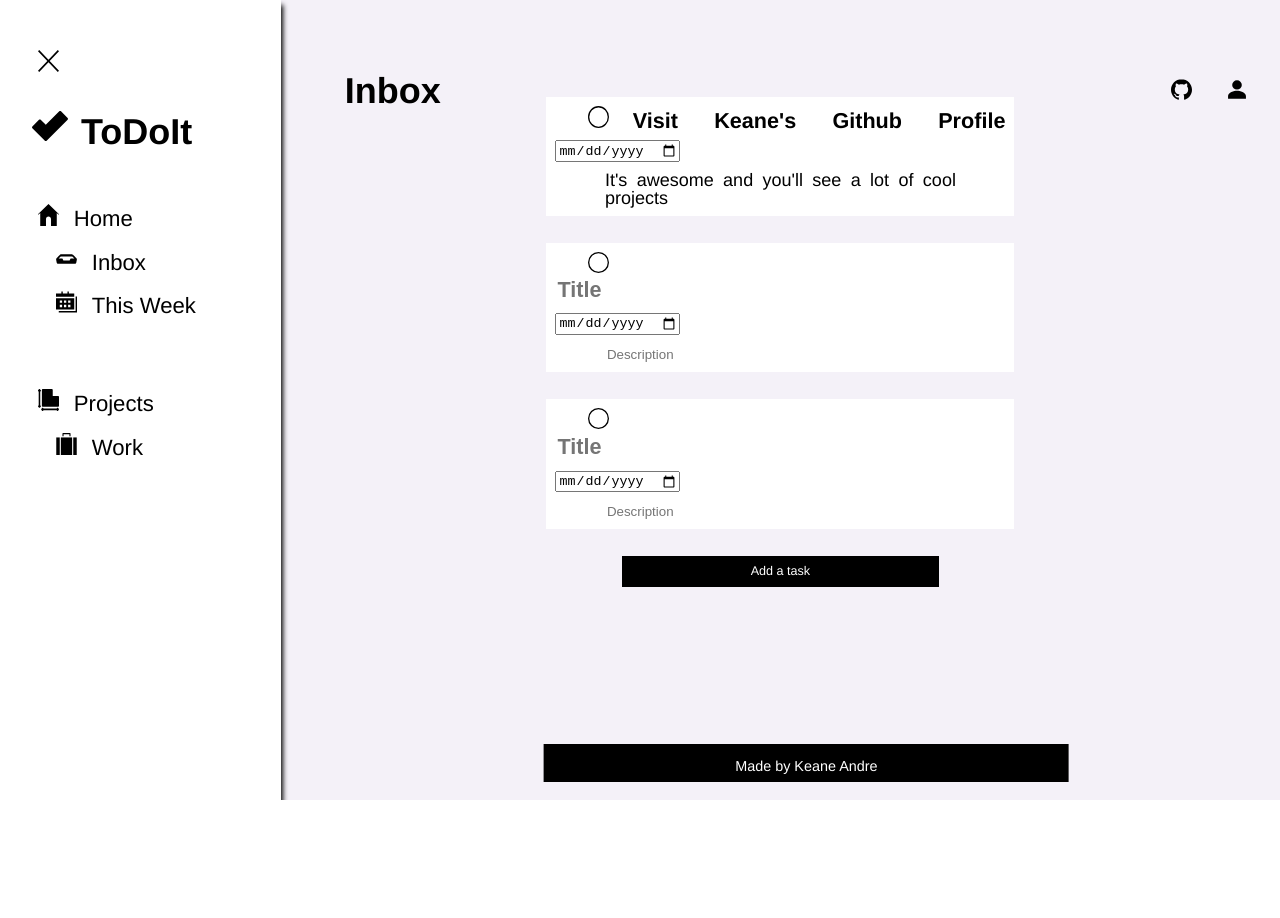
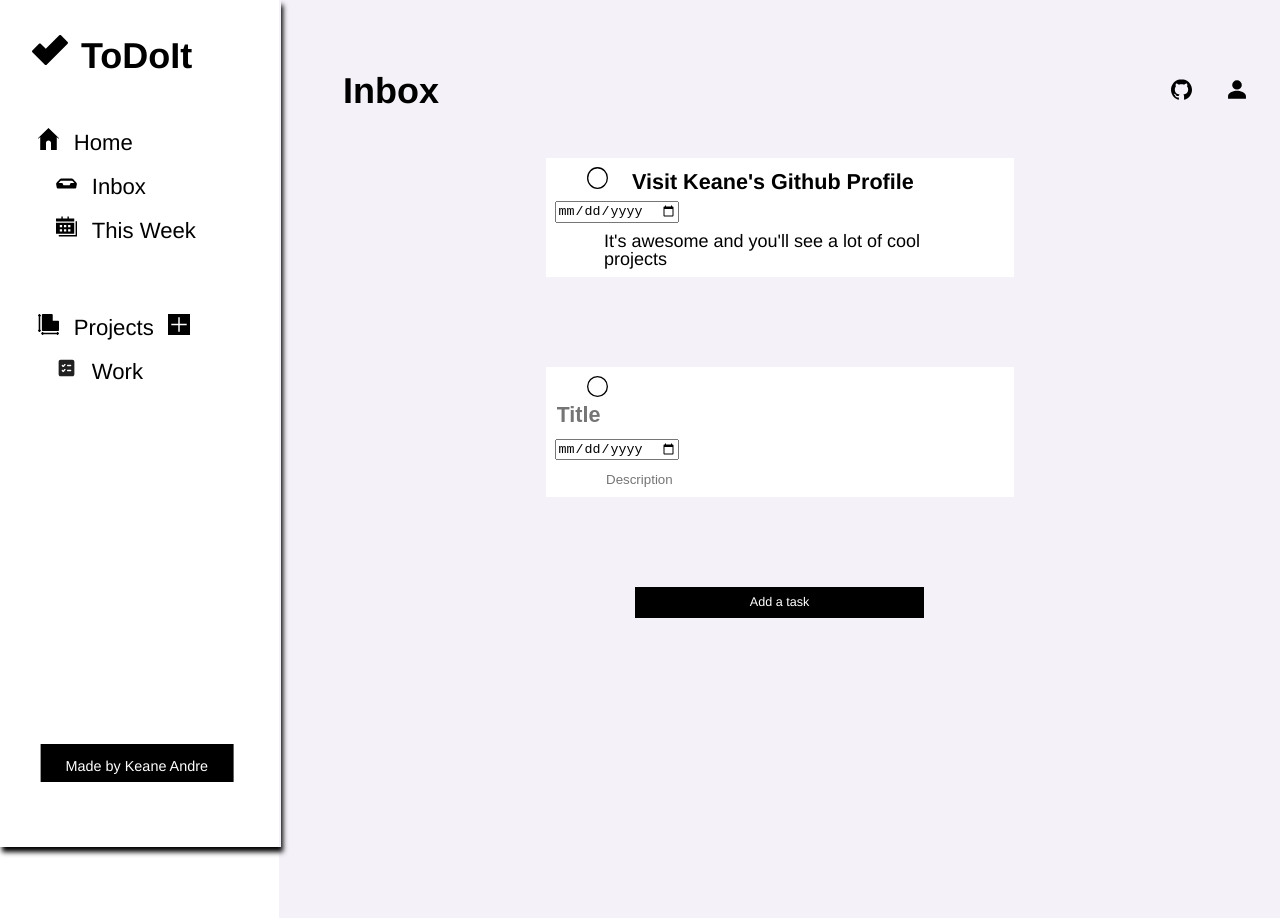
Before and after one commit to keaneatl/todo-list, a website built with webpack: page dist/index.html in a window 1280 px wide. Both pictures are taken after a click on the element "Add a task". Before the commit the page ends 800 px from the top, so only its background shows below. Built offline with nearby package versions, Linux system fonts and the light colour scheme.

Commit message:
Fixed overall layout, and progressed in adding tasks and loading a new project

```diff
--- a/src/modules/interface.js
+++ b/src/modules/interface.js
@@ -1,4 +1,6 @@
 import { addTask } from "./task";
+import { addProj } from "./project";
+import { projectsController } from "./project";
 
 const hamBurger = (() => {
 
@@ -23,8 +25,9 @@ const hamBurger = (() => {
     })
 })();
 
-const generateTaskDOM = task => {
+const generateTaskDOM = project => {
     const addTaskBtn = document.querySelector('.add-task')
+    const header = document.querySelector('.display-lh');
     const taskContainer = document.createElement('div');
     const taskCheck = document.createElement('img');
     const taskTitle = document.createElement('span');
@@ -60,10 +63,10 @@ const generateTaskDOM = task => {
     taskTitleInput.addEventListener('change', () => {
         taskTitle.append(taskTitleInput.value);
         taskTitleInput.remove();
+        console.log(projectsController.defaultProject.tasks)
     });
     dueDateInput.addEventListener('change', () => {
         dueDate.append(dueDateInput.value);
-        console.log(dueDate.value);
         dueDateInput.remove();
     })
     taskDescInput.addEventListener('change', () => {
@@ -71,7 +74,7 @@ const generateTaskDOM = task => {
         taskDescInput.remove();
     });
 
-    addTask();
+    addTask(header.textContent);
 };
 
 
@@ -80,6 +83,50 @@ const renderTaskDOM = (()=> {
     addTaskBtn.addEventListener('click', generateTaskDOM);
 })();
 
+const generateProjTitleDOM = () => {
+    const projContainer = document.querySelector('.project-items-ul');
+    const projItem = document.createElement('li');
+    const projIcon = document.createElement('img');
+    const projTitle = document.createElement('span');
+    const projTitleInput = document.createElement('input');
 
+    projItem.classList.add('project-item');
+    projIcon.classList.add('ico');
+    projIcon.classList.add('add-proj');
+    projIcon.src = './images/icons/task-list-svgrepo-com.svg';
+    projTitleInput.type = 'text';
+    projTitleInput.placeholder = 'Project Name';
+    projTitleInput.classList.add('proj-title-input');
 
-export { hamBurger, renderTaskDOM, generateTaskDOM};
+    projTitleInput.addEventListener('change', () => {
+        projTitle.append(projTitleInput.value);
+        projTitleInput.remove();
+        generateNewProjDOM(projTitle.textContent);
+    })
+
+    projTitle.append(projTitleInput);
+    projItem.append(projIcon, projTitle);
+    projContainer.append(projItem);
+
+    addProj();
+
+    return { projTitle }
+}
+
+const generateNewProjDOM = ((projTitle) => {
+    const currentTasks = Array.from(document.querySelectorAll('.task'));
+    const header = document.querySelector('.display-lh');
+
+    if (currentTasks !== null){
+        currentTasks.forEach(task => task.remove());
+        header.textContent = projTitle;
+    };
+
+})
+
+const newProject = (() => {
+    const newProjBtn = document.querySelector('.add-proj');
+    newProjBtn.addEventListener('click', generateProjTitleDOM);
+})();
+
+export { hamBurger, renderTaskDOM, generateTaskDOM, generateNewProjDOM, newProject };
--- a/src/modules/project.js
+++ b/src/modules/project.js
@@ -0,0 +1,34 @@
+import { generateTaskDOM } from "./interface";
+import { addTask } from "./task";
+
+const projectFactory = (projectName) => {
+    const tasks = [];
+
+    return { projectName, tasks }
+}
+
+const projectsController = (() => {
+    const defaultProject = projectFactory('default');
+    let projectsArray = [defaultProject];
+
+    return { projectsArray, defaultProject }
+})();
+
+const addProj = (type => {
+    const projectItemsArray = Array.from(document.querySelectorAll('.project-item'));
+    const newProject = projectFactory()
+
+    projectItemsArray.forEach(project => {
+        project.addEventListener('change', () => {
+            const projTitle = project.childNodes[1];
+            newProject.projectName = projTitle.childNodes[0].nodeValue;
+            projectsController.projectsArray.push(newProject);
+            console.log(projectsController.projectsArray);
+        });
+    });
+
+    return { newProject }
+})
+
+
+export { addProj, projectsController }
--- a/src/modules/task.js
+++ b/src/modules/task.js
@@ -1,4 +1,5 @@
 import { generateTaskDOM } from "./interface";
+import { addProj,projectsController } from "./project";
 
 const taskFactory = (title, desc, dueDate) => {
     const clearTask = () => {
@@ -8,34 +9,70 @@ const taskFactory = (title, desc, dueDate) => {
     return {title, desc, dueDate}
 }
 
-const addTask = (() => {
-    const taskArray = [];
+const tasksController = () => {
+    let tasks = Array.from(document.querySelectorAll('.task'));
+
+    tasks.forEach((task, i) => {
+        const removeTask = task.querySelector('.checkbox');
+
+        removeTask.addEventListener('click', () => {
+            projectsController.defaultProject.tasks.splice(i, 1)
+            tasksController;
+            connsole.log(projectsController.defaultProject.tasks)
+        })
+    })
+}
+
+const addTask = (project) => {
     const newTask = taskFactory();
-    let tasks = document.querySelectorAll('.task');
+    let tasks = Array.from(document.querySelectorAll('.task'));
 
-        tasks.forEach(task => {
+    if (project === 'Inbox'){
+        tasks.forEach((task, i) => {
+            const taskHeaderText = task.querySelector('.task-h');
+            if (taskHeaderText.textContent !== "")return;
+            const removeTask = task.querySelector('.checkbox');
 
             const taskHeader = task.childNodes[0];
             const dueDate = task.childNodes[1];
             const taskDesc = task.childNodes[2];
+
+            removeTask.addEventListener('click', () => {
+                projectsController.defaultProject.tasks.splice(i, 1);
+            })
             taskHeader.addEventListener('change', () => {
                 newTask.title = taskHeader.childNodes[1].nodeValue;
-                console.log(taskArray);
-                console.log(newTask);
             })
             taskDesc.addEventListener('change', () => {
                 newTask.desc = taskDesc.childNodes[0].nodeValue;
-                console.log(newTask);
             })
             dueDate.addEventListener('change', () => {
                 newTask.dueDate = dueDate.childNodes[0].nodeValue;
-                console.log(newTask);
             })
-            taskArray.push(task);
-            console.log(taskArray);
+        tasksController;
+        projectsController.defaultProject.tasks.push(newTask)
+        console.log(projectsController.defaultProject.tasks);
         });
+    }
 
-    return { newTask };
-});
+    const currentTasks = [];
+    tasks.forEach((task, i) => {
+        const taskHeader = task.childNodes[0];
+        const dueDate = task.childNodes[1];
+        const taskDesc = task.childNodes[2];
+        taskHeader.addEventListener('change', () => {
+                 newTask.title = taskHeader.childNodes[1].nodeValue;
+             });
+             taskDesc.addEventListener('change', () => {
+                 newTask.desc = taskDesc.childNodes[0].nodeValue;
+             });
+             dueDate.addEventListener('change', () => {
+                 newTask.dueDate = dueDate.childNodes[0].nodeValue;
+             });
+             currentTasks.push(task);
+        })
+    addProj().newProject.tasks = currentTasks;
+    return { newTask }
+};
 
 export { addTask }
--- a/src/styles.css
+++ b/src/styles.css
@@ -61,13 +61,22 @@ body{
         margin-top: 3rem;
     }
 
+ .home-heading, .projects-heading{
+     cursor: pointer;
+ }
+
  .home-item, .project-item{
+        cursor:pointer;
         margin: 1rem;
     }
 
  .projects{
         margin-top: 3rem;
     }
+
+ .proj-title-input{
+     width: 50%;
+ }
 
 .logo{
     width: 2rem;
@@ -108,15 +117,16 @@ body{
 }
 
 .tasks-container{
-    height: 100vh;
-    overflow-y: scroll;
+    padding: 5%;
+    min-height: 100vh;
+    height: 100%;
 }
 
-.task-1{
+#task-1{
     padding: 0.5rem;
     background-color: white;
     text-align: left;
-    margin: 6.8rem auto 1.5rem auto;
+    margin: 5rem auto 1.5rem auto;
     width: 85%;
     max-width: 25rem;
 }
@@ -125,7 +135,7 @@ body{
     padding: 0.5rem;
     background-color: white;
     text-align: justify;
-    margin: 1rem auto 1.5rem auto;
+    margin: 5rem auto 0 auto;
     width: 85%;
     max-width: 25rem;
 }
@@ -154,7 +164,7 @@ body{
     padding: 0.5rem;
     width: 30%;
     text-align: center;
-    margin: 0 auto 4.2rem auto;
+    margin: 5rem auto 4.2rem auto;
 }
 
 .task-h-input, .task-desc-input{
@@ -184,6 +194,10 @@ body{
         width: 85%;
         max-width: 25rem;
     }
+
+    .tasks-container{
+            margin-top: 1rem;
+    }
 }
 
 /* large tablet styles */
@@ -192,15 +206,20 @@ body{
         font-size: 18px;
     }
     .sidebar{
+        position: fixed;
+        height: 100%;
         z-index: 1;
         box-shadow: 2px 5px 5px black;
         padding: 1.3rem;
         max-width: 13rem;
-        width: 30%;
+        width: 15rem;
         display: flex;
         flex-direction: column;
+     }
 
-     }
+    .close-hambg{
+        display: none;
+    }
 
     .display-h{
         border-bottom: 0;
@@ -208,16 +227,8 @@ body{
     }
 
     .display{
-        width: 85%;
-    }
-
-    .task-1{
-        padding: 0.5rem;
-        background-color: white;
-        text-align: justify;
-        margin: 5.4rem auto 1.5rem auto;
-        width: 85%;
-        max-width: 25rem;
+        margin-left: 15.5rem;
+        width: 100%;
     }
 
     .ico{
@@ -232,7 +243,7 @@ body{
      }
 
     .footer{
-        width: 40%;
-        left: 63%;
+        width: 10rem;
+        left: 7.6rem;
     }
 }
```
Also changed, not shown: src/index.js (+6 -1 lines), dist/images/icons/add-svgrepo-com.svg (added), dist/images/icons/task-list-svgrepo-com.svg (added), dist/index.html, dist/main.js, src/modules/home.js (added).
